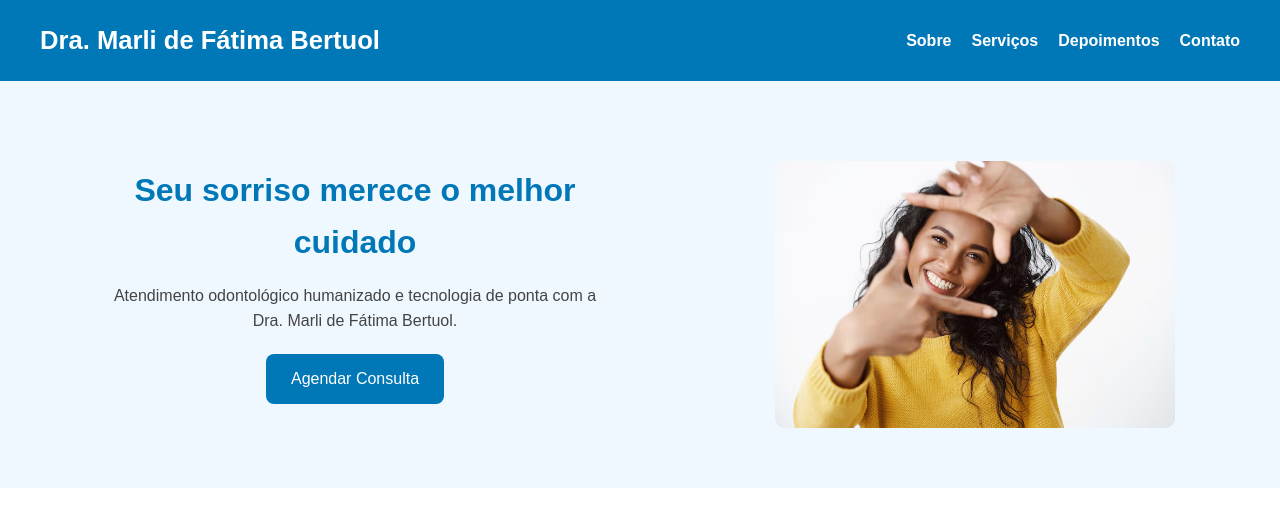
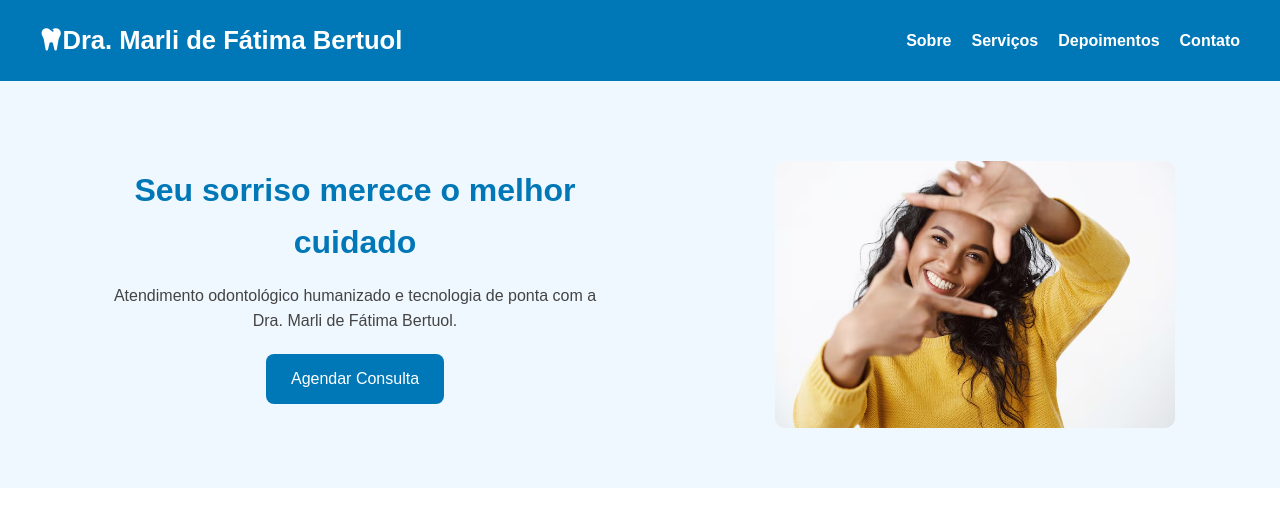
Before and after one commit to ricardoteco21/site-consultorio, a plain HTML site: page index.html in a window 1280 px wide. Shown: the top 526 px of the page. Drawn offline with Linux system fonts and the light colour scheme.

Commit message:
Fix HTML entity encoding and update title structuredentinho

```diff
--- a/index.html
+++ b/index.html
@@ -3,14 +3,14 @@
 <head>
   <meta charset="UTF-8">
   <meta name="viewport" content="width=device-width, initial-scale=1.0">
-  <title><i class="fa-solid fa-tooth"></i>Dra. Marli de Fátima Bertuol | Odontologia</title>
+  <title>Dra. Marli de Fátima Bertuol | Odontologia</title>
 
   <link rel="stylesheet" href="css/style.css">
   <link rel="stylesheet" href="https://cdnjs.cloudflare.com/ajax/libs/font-awesome/6.5.0/css/all.min.css">
 </head>
 <body>
   <header>
-    <h1>Dra. Marli de Fátima Bertuol</h1>
+    <h1><i class="fa-solid fa-tooth"></i>Dra. Marli de Fátima Bertuol</h1>
     <nav>
       <a href="#sobre">Sobre</a>
       <a href="#servicos">Serviços</a>
```
